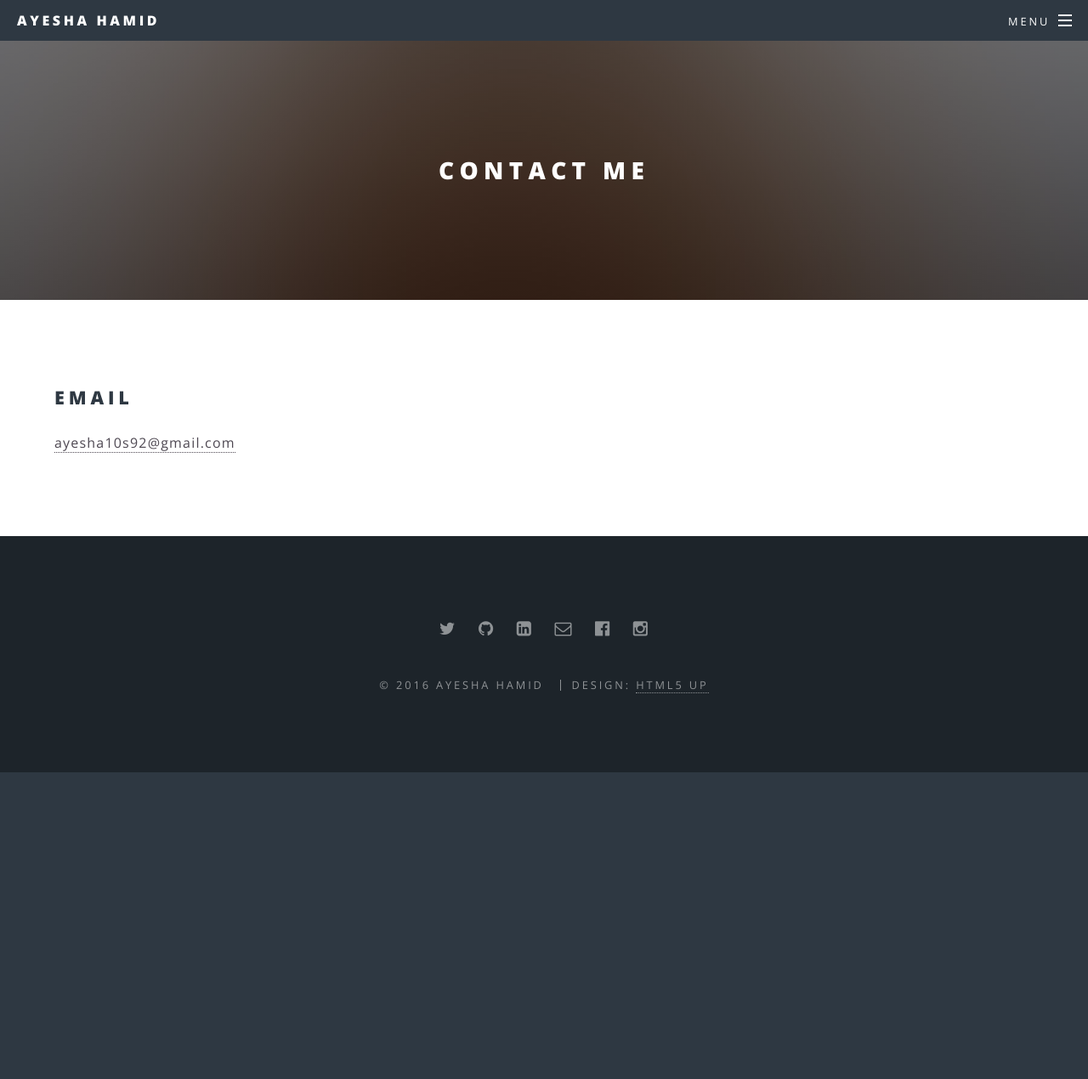
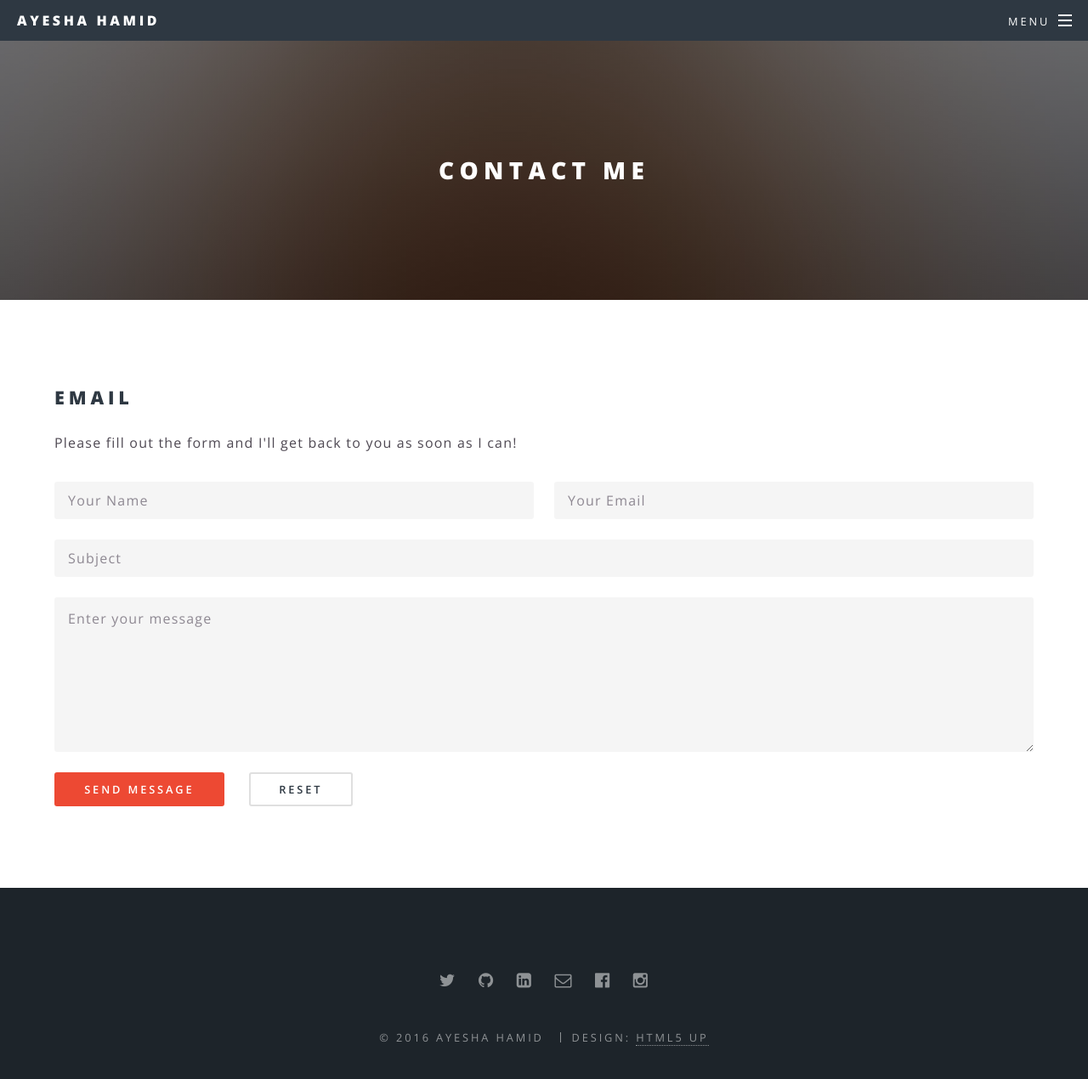
Before and after one commit to ayeshahamid/ayeshahamid.github.io, a Jekyll site: the page built from contact.html, in a window 1280 px wide and 1324 px high. Shown: the top 1270 px of the window at 85% size. Built offline with Jekyll 4.4.1, drawn with Linux system fonts in a browser that asks for light colours.

Commit message:
Add contact form

```diff
--- a/contact.md
+++ b/contact-success.md
@@ -6,4 +6,4 @@
 
 ## Email
 
-[ayesha10s92@gmail.com](mailto:ayesha10s92@gmail.com)
+Email sent successfully, thanks!
--- /dev/null
+++ b/contact.html
@@ -0,0 +1,34 @@
+---
+layout: page
+title: Contact Me
+hidden: true
+---
+
+<section>
+	<h2>Email</h2>
+	<p>Please fill out the form and I'll get back to you as soon as I can!</p>
+	<form method="POST" action="https://formspree.io/ayesha10s92@gmail.com">
+		<input type="text" name="_gotcha" style="display:none" />
+		<input type="hidden" name="_next" value="{{ "/contact-success" | prepend: site.baseurl }}" />
+		<div class="row uniform">
+			<div class="6u 12u$(xsmall)">
+				<input type="text" name="name" value="" placeholder="Your Name" />
+			</div>
+			<div class="6u$ 12u$(xsmall)">
+				<input type="email" name="_replyto" value="" placeholder="Your Email" />
+			</div>
+			<div class="12u$">
+				<input type="text" name="subject" value="" placeholder="Subject" />
+			</div>
+			<div class="12u$">
+				<textarea name="message" placeholder="Enter your message" rows="6"></textarea>
+			</div>
+			<div class="12u$">
+				<ul class="actions">
+					<li><input type="submit" value="Send Message" class="special" /></li>
+					<li><input type="reset" value="Reset" /></li>
+				</ul>
+			</div>
+		</div>
+	</form>
+</section>
```
Also changed, not shown: TODO.md (+1 -1 lines).
